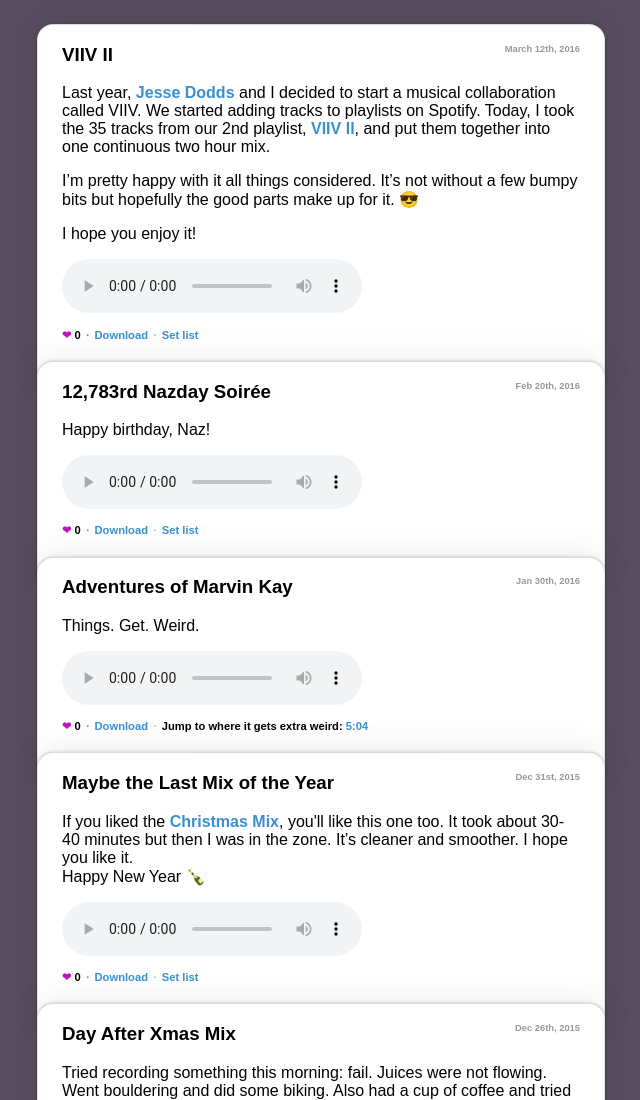
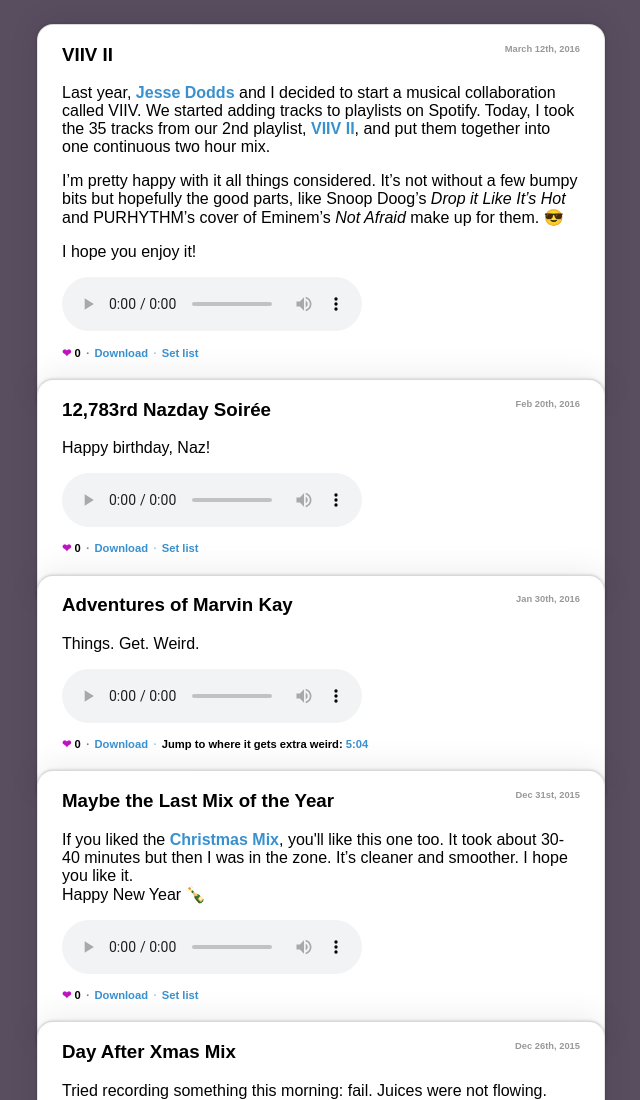
Before and after one commit to avand/avand-tunes, a plain HTML site: page public/index.html in a window 1280 px wide. Shown: the top 1100 px of the page, without its empty margins (319-959 px from the left). Drawn offline with nearby package versions, Linux system fonts and the light colour scheme; a script that the page names is missing.

Commit message:
Shot out to Snoop and PURHYTHM

```diff
--- a/public/index.html
+++ b/public/index.html
@@ -26,7 +26,9 @@
 
       <p>
         I’m pretty happy with it all things considered. It’s not without a few
-        bumpy bits but hopefully the good parts make up for it. 😎
+        bumpy bits but hopefully the good parts, like Snoop Doog’s <em>Drop it
+        Like It’s Hot</em> and PURHYTHM’s cover of Eminem’s <em>Not Afraid</em>
+        make up for them. 😎
       </p>
 
       <p>
```
